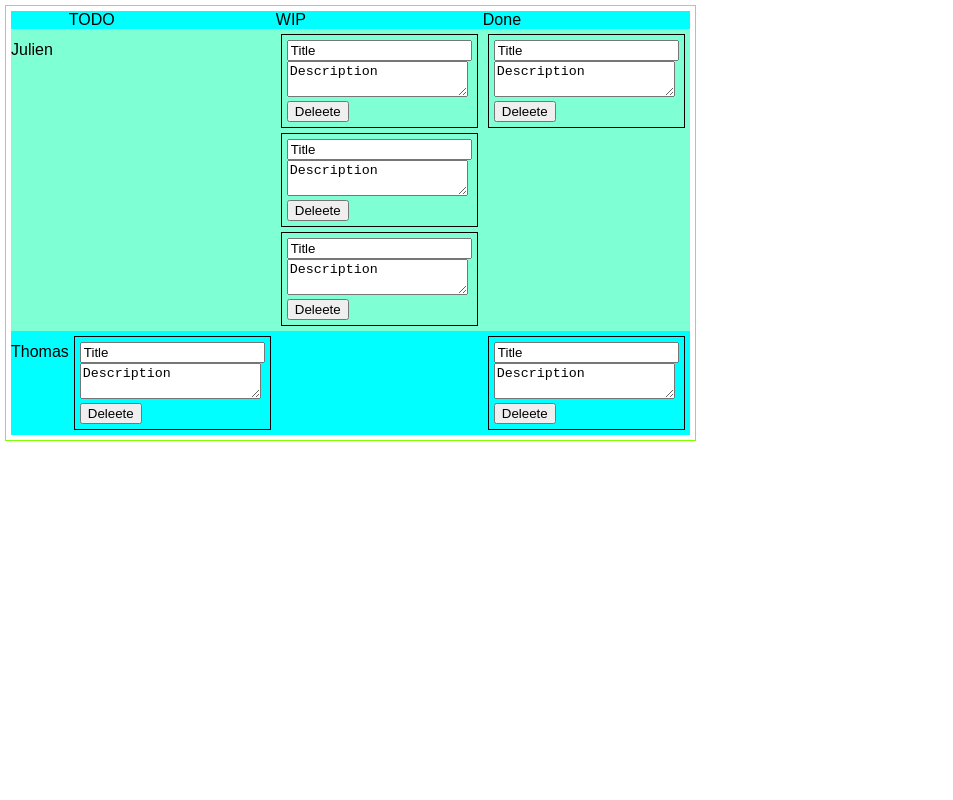
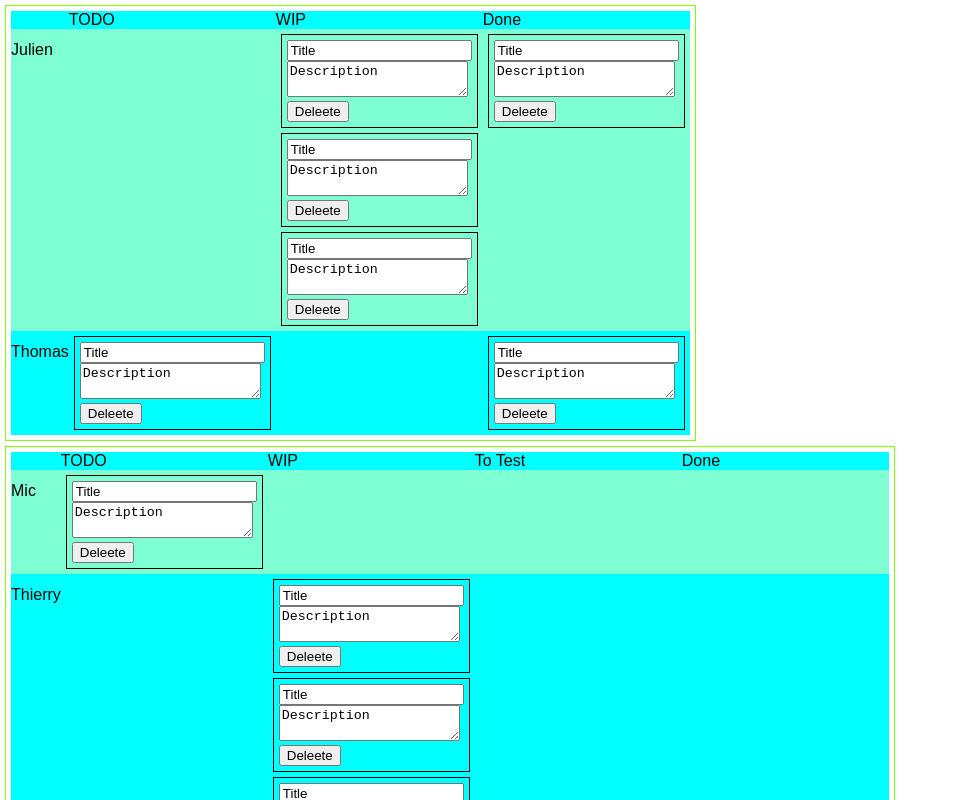
Before and after one commit to ferjul17/kanban, a React (Create React App) app in the folder client/: page / in a window 1280 px wide. Shown: the top 800 px of the page, without its empty margins (0-953 px from the left). Built offline with nearby package versions, Linux system fonts and the light colour scheme.

Commit message:
add new grid and fix rows

```diff
--- a/client/src/Row/Row.css
+++ b/client/src/Row/Row.css
@@ -1,6 +1,5 @@
 .row {
     display: table-row;
-    width: 300px;
     margin: 5px;
     padding: 5px;
     border: 1px solid black;
--- a/client/src/Row/Row.tsx
+++ b/client/src/Row/Row.tsx
@@ -9,7 +9,7 @@ const Row = (o: { row: IRow, columns: IColumn[] }) => {
     return (
         <div className={"row"}>
             <div className={"cell"}>{row.name}</div>
-            {columns.reduce((cols: any, col) => {
+            {columns.filter((col) => col.gridId === row.gridId).reduce((cols: any, col) => {
                 cols.push(
                     <Cell key={`cell_${row.id}_${col.id}`} rowId={row.id} columnId={col.id}/>
                 );
--- a/client/src/reducer.ts
+++ b/client/src/reducer.ts
@@ -45,6 +45,48 @@ const initialState: IStore = {
             row: 2,
             title: "card title",
         },
+        {
+            column: 4,
+            description: "card description",
+            id: 1,
+            row: 3,
+            title: "card title",
+        },
+        {
+            column: 5,
+            description: "card description",
+            id: 2,
+            row: 4,
+            title: "card title",
+        },
+        {
+            column: 6,
+            description: "card description",
+            id: 3,
+            row: 5,
+            title: "card title",
+        },
+        {
+            column: 7,
+            description: "card description",
+            id: 4,
+            row: 5,
+            title: "card title",
+        },
+        {
+            column: 5,
+            description: "card description",
+            id: 5,
+            row: 4,
+            title: "card title",
+        },
+        {
+            column: 5,
+            description: "card description",
+            id: 6,
+            row: 4,
+            title: "card title",
+        },
     ],
     columns: [
         {
@@ -62,10 +104,34 @@ const initialState: IStore = {
             id: 3,
             name: "Done"
         },
+        {
+            gridId: 2,
+            id: 4,
+            name: "TODO"
+        },
+        {
+            gridId: 2,
+            id: 5,
+            name: "WIP"
+        },
+        {
+            gridId: 2,
+            id: 6,
+            name: "To Test"
+        },
+        {
+            gridId: 2,
+            id: 7,
+            name: "Done"
+        },
     ],
     grids: [
         {
             id: 1,
+            name: "grid",
+        },
+        {
+            id: 2,
             name: "grid",
         },
     ],
@@ -80,6 +146,21 @@ const initialState: IStore = {
             id: 2,
             name: "Thomas"
         },
+        {
+            gridId: 2,
+            id: 3,
+            name: "Mic"
+        },
+        {
+            gridId: 2,
+            id: 4,
+            name: "Thierry"
+        },
+        {
+            gridId: 2,
+            id: 5,
+            name: "David"
+        },
     ]
 };
 
```
